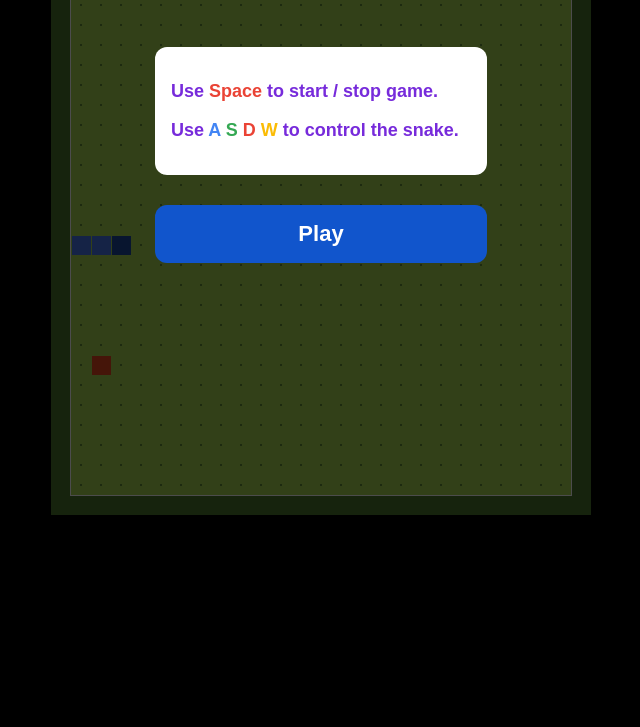
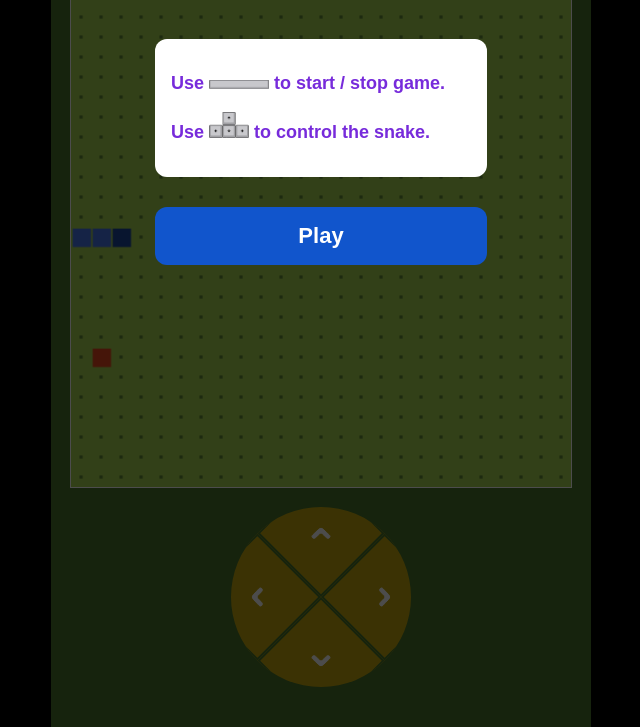
Before and after one commit to ygricks/ts-snake-game, a website built with webpack: page index.html in a window 1280 px wide. Shown: the part 81-808 px from the top of the page, without its empty margins (319-959 px from the left). Built offline with Linux system fonts and the light colour scheme.

Commit message:
use arrows to control game

```diff
--- a/index.html
+++ b/index.html
@@ -1,7 +1,9 @@
 <html>
   <head>
-    <title>Snake game!</title>
+    <meta charset="utf-8">
+    <meta name="viewport" content="width=device-width, initial-scale=1">
     <link rel="stylesheet" href="./dist/css/style.css" />
+    <title>Snake game!</title >
   </head>
   <body>
     <div class="game">
@@ -9,16 +11,27 @@
         <div class="game-score">Score: <span>0</span></div>
         <div class="game-best-score invisible">Best: <span>0</span></div>
       </div>
-      <canvas id="display" height="500" width="500"></canvas>
+      <canvas id="display" height="300" width="300"></canvas>
+      <div class="control-butons">
+        <button data-dir="ArrowUp">
+          <img src="./dist/arrow-up.svg" alt="Up" />
+        </button>
+        <button data-dir="ArrowRight">
+          <img src="./dist/arrow-up.svg" alt="Up" />
+        </button>
+        <button data-dir="ArrowLeft">
+          <img src="./dist/arrow-up.svg" alt="Up" />
+        </button>
+        <button data-dir="ArrowDown">
+          <img src="./dist/arrow-up.svg" alt="Up" />
+        </button>
+      </div>
       <div class="game-modal modal-instructions">
         <div class="game-modal-body">
           <div class="game-instructions">
-            <p>Use <span style="color:#ea4335">Space</span> to start / stop game.</p>
+            <p>Use <img src="./dist/space.png" alt="Space key" /> to start / stop game.</p>
             <p>Use
-              <span style="color:#4285f4">A</span>
-              <span style="color:#34a853">S</span>
-              <span style="color:#ea4335">D</span>
-              <span style="color:#fbbc05">W</span>
+              <img src="./dist/arrows.png" alt="Arrows" />
               to control the snake.
             </p>
           </div>
--- a/src/css/style.css
+++ b/src/css/style.css
@@ -1,3 +1,8 @@
+html,
+body {
+  margin: 0;
+  padding: 0;
+}
 body {
   background-color: black;
 }
@@ -14,12 +19,40 @@ body {
   position: relative;
   margin: 0 auto;
   padding: 20px;
-  width: 500px;
+  width: 300px;
   background-color: #4a752c;
   color: #ffffff;
   font-family: arial, sans serif;
   font-size: 24px;
   font-weight: bold;
+}
+
+canvas {
+  outline: 1px solid #fff;
+  height: 300px;
+  width: 300px;
+}
+
+@media (min-width: 320px) {
+  .game {
+    width: calc(100vw - 40px);
+  }
+
+  canvas {
+    height: calc(100vw - 40px);
+    width: calc(100vw - 40px);
+  }
+}
+
+@media (min-width: 500px) {
+  .game {
+    width: 500px;
+  }
+
+  canvas {
+    width: 500px;
+    height: 500px;
+  }
 }
 
 .game-header {
@@ -41,13 +74,53 @@ body {
 .game-header .game-best-score span {
   color: #ffffff;
 }
+/* -------------------------------------------------------------------------- */
 
-canvas {
-  height: 500px;
-  width: 500px;
-  outline: 1px solid #fff;
+.control-butons {
+  display: flex;
+  flex-wrap: wrap;
+  width: 180px;
+  height: 180px;
+  margin: 20px auto;
+  transform: rotate(45deg);
+  border-radius: 50%;
+  overflow: hidden;
 }
 
+.control-butons > button {
+  display: inline-block;
+  width: 50%;
+  height: 50%;
+  background-color: #c8aa0d;
+  border: none;
+  border: 2px solid #4a752c;
+  cursor: pointer;
+}
+
+.control-butons > button,
+.control-butons > button:focus,
+.control-butons > button:active {
+  box-shadow: none;
+  outline: none;
+}
+
+[data-dir="ArrowUp"] img {
+  transform: rotate(-45deg);
+}
+
+[data-dir="ArrowRight"] img {
+  transform: rotate(45deg);
+}
+
+[data-dir="ArrowDown"] img {
+  transform: rotate(135deg);
+}
+
+[data-dir="ArrowLeft"] img {
+  transform: rotate(-135deg);
+}
+
+/* -------------------------------------------------------------------------- */
 .game-modal {
   position: absolute;
   top: 0;
@@ -59,13 +132,13 @@ canvas {
 }
 
 .game-modal {
-  opacity: 0;
+  display: none;
 }
 
 .game-modal.modal-instructions,
 .game-modal.modal-game-over,
 .game-modal.modal-resume {
-  opacity: 1
+  display: block;
 }
 
 .game-modal-body {
--- a/src/ts/game.ts
+++ b/src/ts/game.ts
@@ -83,6 +83,7 @@ export class Game {
         if (this.isRunning()) {
           this._requestDirection.push( DIRECTIONS[args[0]] );
         }
+        break;
     }
   }
 
--- a/src/ts/main.ts
+++ b/src/ts/main.ts
@@ -1,6 +1,9 @@
 import { Display } from './display';
 import { FoodFactory, SnakeFactory } from './factories';
 import { Game } from './game';
+
+const DISPLAY_HEIGHT = 25;
+const DISPLAY_WIDTH = 25;
 
 class GameModal {
   private $window: HTMLElement;
@@ -47,17 +50,69 @@ class GameModal {
       this._isOpened = true;
     }
   }
+}
 
+class App {
+  private game: Game;
+  private modal: GameModal;
+
+  constructor(game: Game, modal: GameModal, ) {
+    this.game = game;
+    this.modal = modal;
+  }
+
+  closeModal() {
+    const { modal, game } = this;
+    modal.close();
+    if (game.isFinished()) {
+      game.reset();
+    } else if (!game.isRunning()) {
+      game.exec('play');
+    }
+  }
+
+  userInput(eventCode: string) {
+    switch (eventCode) {
+      case 'ArrowUp':
+      case 'KeyW':
+        this.game.exec('changeDirection', 'top');
+        break;
+      case 'ArrowDown':
+      case 'KeyS':
+        this.game.exec('changeDirection', 'bottom');
+        break;
+      case 'ArrowLeft':
+      case 'KeyA':
+        this.game.exec('changeDirection', 'left');
+        break;
+      case 'ArrowRight':
+      case 'KeyD':
+        this.game.exec('changeDirection', 'right');
+        break;
+      case 'Space':
+        if (this.modal.isOpened()) {
+          this.closeModal();
+        } else {
+          if (this.game.isRunning()) {
+            this.game.exec('pause');
+            this.modal.resume();
+          } else {
+            this.game.exec('play');
+          }
+        }
+        break;
+    }
+  }
 }
 
 function createGame($canvas: HTMLCanvasElement): Game {
-  const display = new Display($canvas.getContext('2d'), 20);
+  const display = new Display($canvas.getContext('2d'), $canvas.width / DISPLAY_WIDTH);
 
   const snakeFactory = new SnakeFactory([
     {x: 2, y: 12}, {x: 1, y: 12}, {x: 0, y: 12}
   ], {dx: 1, dy: 0}, 256);
 
-  const foodFactory = new FoodFactory(25, 25, 5);
+  const foodFactory = new FoodFactory(DISPLAY_HEIGHT, DISPLAY_WIDTH, 5);
 
   const game = new Game(display, snakeFactory, foodFactory, {
     colors: {
@@ -71,6 +126,7 @@ function createGame($canvas: HTMLCanvasElement): Game {
   return game;
 }
 
+
 function main() {
   const $closeModal = document.querySelector('.close-modal');
   const $bestScore = document.querySelectorAll('.game-best-score span');
@@ -83,6 +139,7 @@ function main() {
 
   const $canvas = document.getElementById('display') as HTMLCanvasElement;
   const game = createGame($canvas);
+  const app = new App(game, modal);
   game
   .on('scoreUpdated', function(score: number) {
     const strScore = score.toString();
@@ -106,43 +163,24 @@ function main() {
   })
   ;
 
-  document.addEventListener('keypress', function(event: KeyboardEvent) {
-    switch (event.code) {
-      case 'KeyW':
-        game.exec('changeDirection', 'top');
-        break;
-      case 'KeyS':
-        game.exec('changeDirection', 'bottom');
-        break;
-      case 'KeyA':
-        game.exec('changeDirection', 'left');
-        break;
-      case 'KeyD':
-        game.exec('changeDirection', 'right');
-        break;
-      case 'Space':
-        if (modal.isOpened()) {
-          $closeModal.dispatchEvent(new Event('click'));
-        } else {
-          if (game.isRunning()) {
-            game.exec('pause');
-            modal.resume();
-          } else {
-            game.exec('play');
-          }
-        }
-        break;
+  document.addEventListener('keydown', function(event: KeyboardEvent) {
+    app.userInput(event.code);
+  })
+  ;
+
+  document.querySelector('.control-butons').addEventListener('click', function(event) {
+    if (!game.isFinished()) {
+      if (game.isRunning()) {
+        app.userInput(event.target.dataset.dir);
+      } else {
+        app.userInput('Space');
+      }
     }
   })
   ;
 
   $closeModal.addEventListener('click', function() {
-    modal.close();
-    if (game.isFinished()) {
-      game.reset();
-    } else if (!game.isRunning()) {
-      game.exec('play');
-    }
+    app.closeModal();
   });
 }
 
```
Also changed, not shown: dist/arrow-up.svg (added), dist/arrows.png (added), dist/css/style.css, dist/js/bundle.js, dist/space.png (added).
